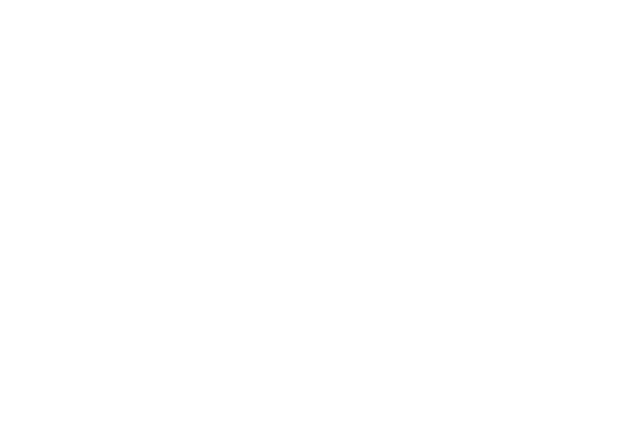
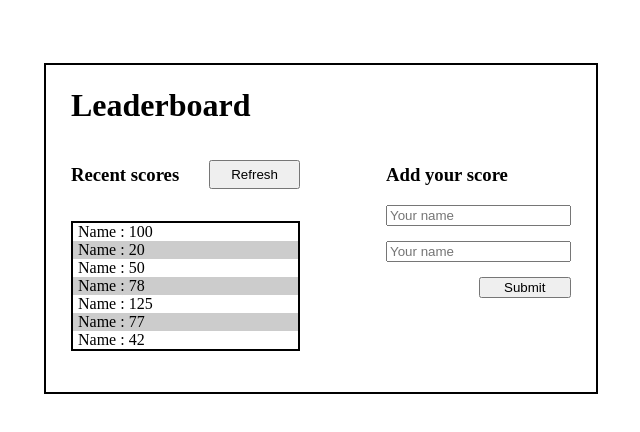
Before and after one commit to prius2055/leaderboard-project, a website built with webpack: page src/index.html in a window 1280 px wide. Shown: the whole page, without its empty margins (319-959 px from the left). Built offline with nearby package versions, Linux system fonts and the light colour scheme.

Commit message:
Set up webpack.Write plain HTML markup. Create, export and import ES6 module action.js

```diff
--- /dev/null
+++ b/modules/action.js
@@ -0,0 +1,9 @@
+const boardRight = document.querySelector('.board-right');
+
+boardRight.innerHTML = `<h3>Add your score</h3>
+          <input type="text" placeholder="Your name" />
+          <input type="text" placeholder="Your name" />
+          <button>Submit</button>
+        </div>`;
+
+export default boardRight;
--- a/src/index.html
+++ b/src/index.html
@@ -7,6 +7,34 @@
     <title>Leaderboard project</title>
   </head>
   <body>
+    <main class="container">
+      <h1>Leaderboard</h1>
+      <div class="board">
+        <div class="board-left">
+          <div class="recent-scores">
+            <h3>Recent scores</h3>
+            <button>Refresh</button>
+          </div>
+
+          <ul class="display-scores">
+            <li>Name : 100</li>
+            <li>Name : 20</li>
+            <li>Name : 50</li>
+            <li>Name : 78</li>
+            <li>Name : 125</li>
+            <li>Name : 77</li>
+            <li>Name : 42</li>
+          </ul>
+        </div>
+        <div class="board-right">
+          <!-- <h3>Add your score</h3>
+          <input type="text" placeholder="Your name" />
+          <input type="text" placeholder="Your name" />
+          <button>Submit</button>
+        </div> -->
+      </div>
+    </main>
+
     <script src="./index.js"></script>
   </body>
 </html>
--- a/src/index.js
+++ b/src/index.js
@@ -1 +1,6 @@
-console.log('Hello webpack')
+import './styles.css';
+import boardRight from '../modules/action.js';
+
+const board = document.querySelector('.board');
+
+board.appendChild(boardRight);
--- /dev/null
+++ b/src/styles.css
@@ -0,0 +1,56 @@
+.container {
+  border: 2px black solid;
+  max-width: 500px;
+  margin: 5% auto;
+  padding-left: 2%;
+  padding-right: 2%;
+  padding-bottom: 2%;
+}
+
+.board {
+  display: flex;
+  justify-content: space-between;
+}
+
+.board-left {
+  display: flex;
+  flex-direction: column;
+}
+
+.recent-scores {
+  display: flex;
+  align-items: center;
+}
+
+.recent-scores button {
+  padding: 5px 20px;
+  margin-left: 30px;
+}
+
+.display-scores {
+  border: 2px black solid;
+  padding-left: 0;
+}
+
+.display-scores li {
+  list-style: none;
+  padding-left: 5px;
+}
+
+.display-scores li:nth-child(even) {
+  background-color: #ccc;
+}
+
+.board-right {
+  display: flex;
+  flex-direction: column;
+}
+
+.board-right input {
+  margin-bottom: 15px;
+}
+
+.board-right button {
+  width: 50%;
+  align-self: flex-end;
+}
--- a/webpack.config.js
+++ b/webpack.config.js
@@ -1,9 +1,28 @@
 const path = require('path');
+const HtmlWebpackPlugin = require('html-webpack-plugin');
 
 module.exports = {
+  mode: 'development',
+  devServer: {
+    static: './dist',
+  },
   entry: './src/index.js',
   output: {
     filename: 'main.js',
     path: path.resolve(__dirname, 'dist'),
   },
+  plugins: [
+    new HtmlWebpackPlugin({
+      template: './src/index.html',
+    }),
+  ],
+
+  module: {
+    rules: [
+      {
+        test: /\.css$/i,
+        use: ['style-loader', 'css-loader'],
+      },
+    ],
+  },
 };
```
Also changed, not shown: package.json (+23 -14 lines), 1 other file.
